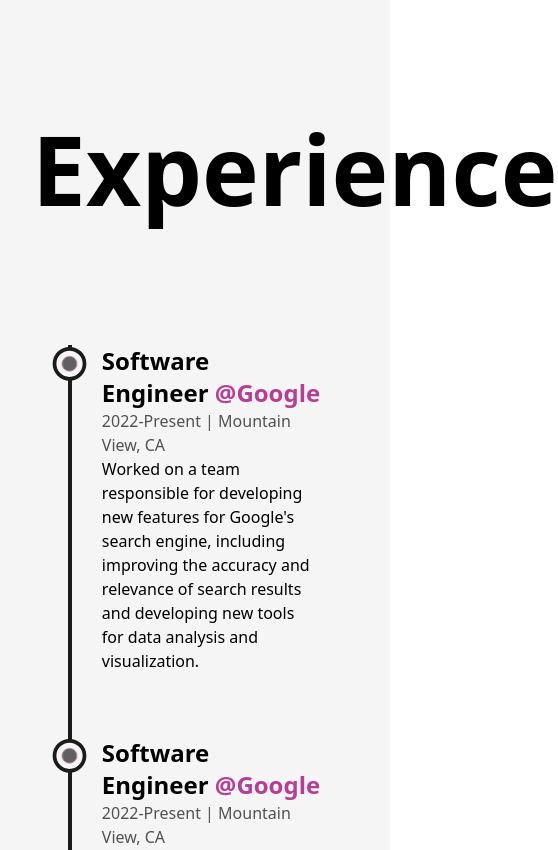
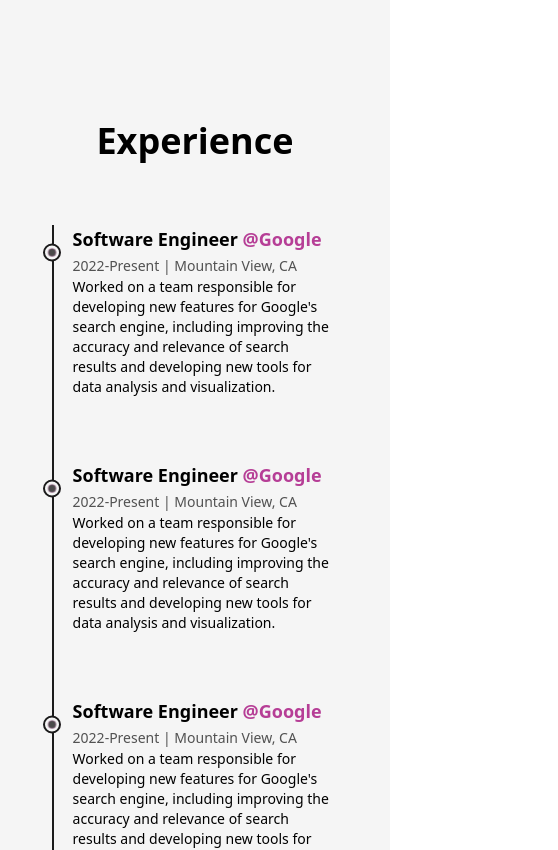
Before and after one commit to amerv97/Next.js-amervarajic-portfolio, a Next.js app in the folder Next.js-Developer-Portfolio-Starter-Code-main/: page /about in a window 390 px wide. Shown: the part 2180-3030 px from the top of the page, 558 px wide, since content can reach past the window. Built offline with nearby package versions, Linux system fonts and the light colour scheme.

Commit message:
Experience component responsibility finished

```diff
--- a/Next.js-Developer-Portfolio-Starter-Code-main/src/components/Experience.js
+++ b/Next.js-Developer-Portfolio-Starter-Code-main/src/components/Experience.js
@@ -7,7 +7,7 @@ const Details = ({ position, company, companyLink, time, addres, work }) => {
   return (
     <li
       ref={ref}
-      className="my-8 first:mt-0 last:mb-0 w-[60%] mx-auto flex flex-col items-center justify-between"
+      className="my-8 first:mt-0 last:mb-0 w-[60%] mx-auto flex flex-col items-center justify-between md:w-[80%]"
     >
       <LiIcon reference={ref} />
       <motion.div
@@ -15,7 +15,7 @@ const Details = ({ position, company, companyLink, time, addres, work }) => {
         whileInView={{ y: 0 }}
         transition={{ duration: 0.5, type: "spring" }}
       >
-        <h3 className="font-bold capitalize text-2xl">
+        <h3 className="font-bold capitalize text-2xl sm:text-xl xs:text-lg">
           {position}&nbsp;
           <a
             href={companyLink}
@@ -25,10 +25,10 @@ const Details = ({ position, company, companyLink, time, addres, work }) => {
             @{company}
           </a>
         </h3>
-        <span className="font-medium capitalize text-dark/75 dark:text-light/75">
+        <span className="font-medium capitalize text-dark/75 dark:text-light/75 xs:text-sm">
           {time} | {addres}
         </span>
-        <p className="font-medium w-full">{work}</p>
+        <p className="font-medium w-full md:text-sm">{work}</p>
       </motion.div>
     </li>
   );
@@ -44,17 +44,18 @@ const Experience = () => {
   return (
     <>
       <div className="my-64">
-        <h2 className="font-bold text-8xl mb-32 w-full text-center">
+        <h2 className="font-bold text-8xl mb-32 w-full text-center md:text-6xl xs:text-4xl md:mb-16 ">
           Experience
         </h2>
 
-        <div ref={ref} className="w-[75] mx-auto relative">
+        <div ref={ref} className="w-[75] mx-auto relative lg:w-[90%] md:w-full">
           <motion.div
             style={{ scaleY: scrollyProgress }}
-            className="absolute left-9 top-0 w-[4px] h-full bg-dark origin-top dark:bg-light"
+            className="absolute left-9 top-0 w-[4px] h-full bg-dark origin-top dark:bg-light
+            md:w-[2px] md:left-[30px] xs:left-[20px]"
           />
 
-          <ul className="w-full flex flex-col items-start justify-between ml-4">
+          <ul className="w-full flex flex-col items-start justify-between ml-4 xs:ml-2">
             <Details
               position="Software Engineer"
               company="Google"
--- a/Next.js-Developer-Portfolio-Starter-Code-main/src/components/LiIcon.js
+++ b/Next.js-Developer-Portfolio-Starter-Code-main/src/components/LiIcon.js
@@ -10,7 +10,12 @@ const LiIcon = ({ reference }) => {
 
   return (
     <figure className="left-0 absolute dark:stroke-light  stroke-dark">
-      <svg className="-rotate-90" width="75" height="75" viewBox="0 0 100 100">
+      <svg
+        className="-rotate-90 md:w-[60px] md:h-[60] xs:w-[40px] xs:h-[40]"
+        width="75"
+        height="75"
+        viewBox="0 0 100 100"
+      >
         <circle
           cx="75"
           cy="50"
```
